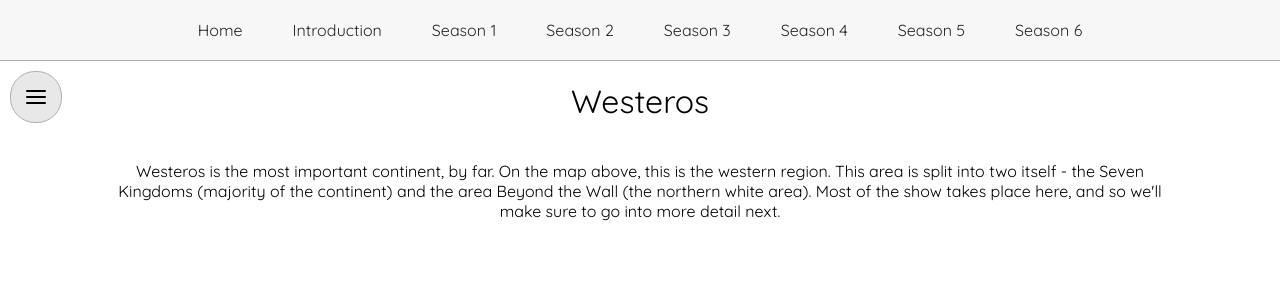
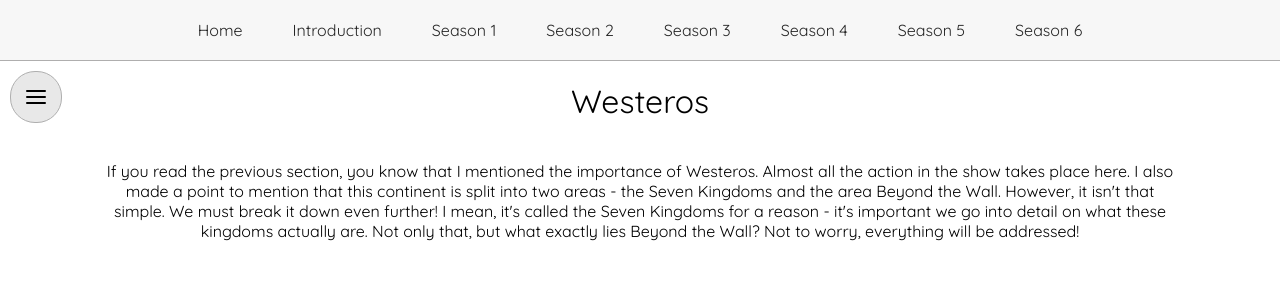
Before and after one commit to Sunjot/TheRealmV2, a React (Create React App) app: page /intro in a window 1280 px wide. Shown: the top 300 px of the page. Built offline with nearby package versions, Linux system fonts and the light colour scheme.

Commit message:
updated westeros comp

```diff
--- a/src/Components/Pages/Intro/Westeros.js
+++ b/src/Components/Pages/Intro/Westeros.js
@@ -7,10 +7,15 @@ class Westeros extends Component {
     return (
       <div className="content">
         <p className="subheading">Westeros</p>
-        <p className="desc-cont">Westeros is the most important continent, by far. On the map above, this is the western region.
-        This area is split into two itself - the Seven Kingdoms (majority of the continent) and
-        the area Beyond the Wall (the northern white area).
-        Most of the show takes place here, and so we'll make sure to go into more detail next.</p>
+        <p className="desc-cont">If you read the previous section, you know that I mentioned the importance
+          of Westeros. Almost all the action in the show takes place here. I also made a point to mention
+          that this continent is split into two areas - the Seven Kingdoms and the area Beyond the Wall.
+          However, it isn't that simple. We must break it down even further! I mean, it's called the Seven
+          Kingdoms for a reason - it's important we go into detail on what these kingdoms actually are.
+          Not only that, but what exactly lies Beyond the Wall? Not to worry, everything will be addressed!
+        </p>
+
+
       </div>
     );
   }
--- a/src/Components/Pages/Intro/World.js
+++ b/src/Components/Pages/Intro/World.js
@@ -23,13 +23,13 @@ class World extends Component {
               this is the western region.
               This area is split into two itself - the Seven Kingdoms (majority of the continent) and
               the area Beyond the Wall (the northern white area).
-              Most of the show takes place in this continent.</p>
+              Most of the show takes place on this continent.</p>
             </div>
             <div id="essos-cont" className="continent-sec">
               <p className="subheading">Essos</p>
               <p className="desc">The middle/eastern region on the map is known as Essos. Its
               significance is not that of Westeros, but one of the long-term storylines in the
-              show does take place here. So, it's important that we at least get to know the
+              show does take place here. So, it's important that we get to know the
               different regions at the very least.</p>
             </div>
           </div>
--- a/src/Components/Pages/Table.js
+++ b/src/Components/Pages/Table.js
@@ -21,13 +21,16 @@ class Table extends Component {
 
   render() {
     return (
+      /* 1 by 1, lists all the items in the table and if its the active one,
+      it gets a distinct bg color so it can be identified */
       <div className={this.props.inout}>
         {this.props.items.map(i => {
 
           let activeClass = "item-cont";
           if (i.id === this.state.activeItemID)
-            activeClass = "item-cont active-item"
+            activeClass = "item-cont active-item" // active-item class gives the new bg color
 
+          // each table item with onclick event handler to update the active item
           return <div
             className={activeClass}
             onClick={() => this.divClick(i.id) }
```
Also changed, not shown: src/images/westeros-map.png (added).
